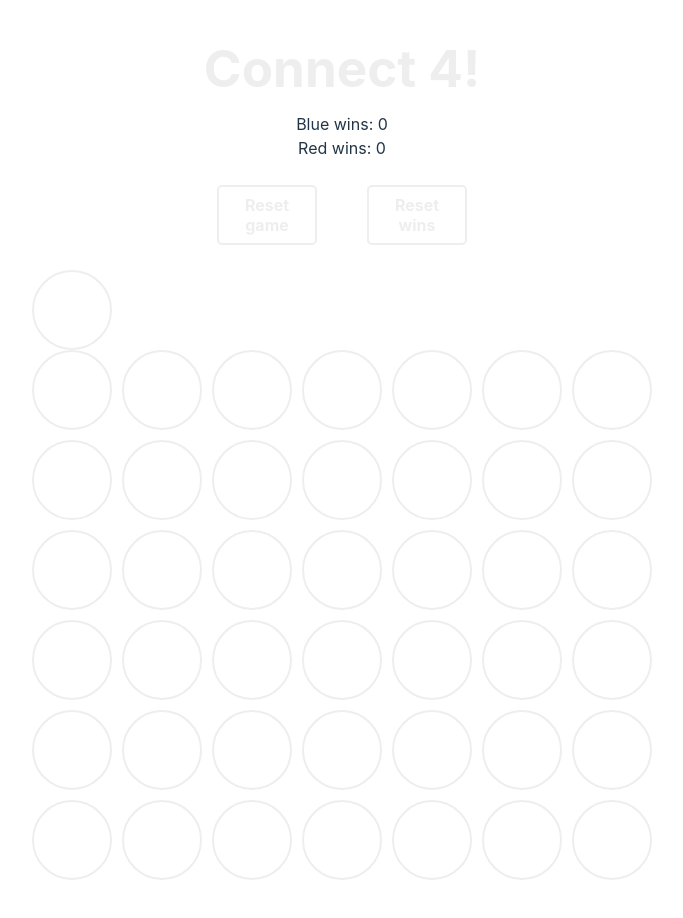
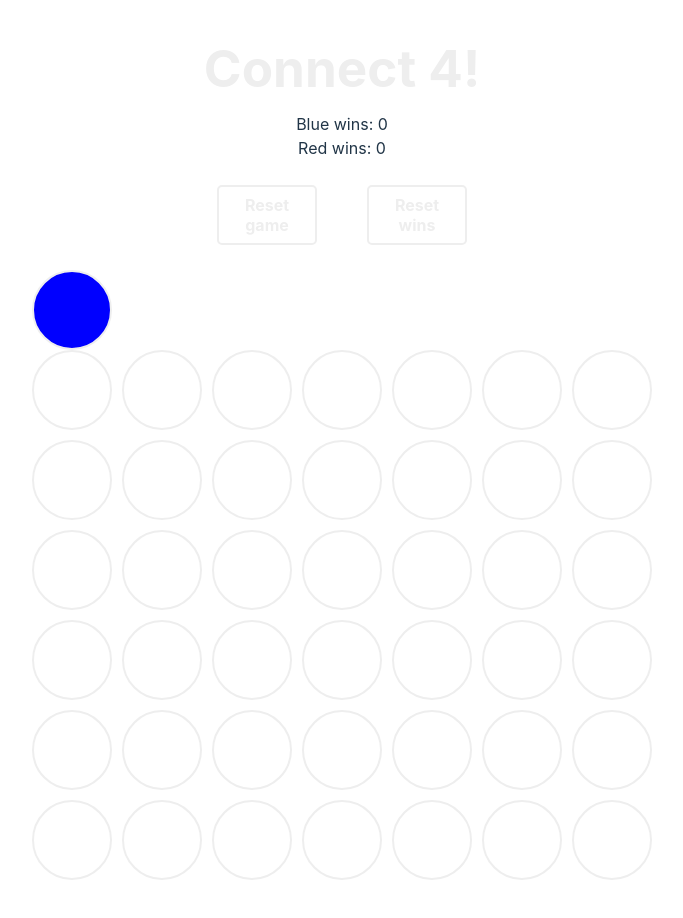
Before and after one commit to pepvicap/connect-4, a React (Vite) app: page / in a window 1280 px wide. Shown: the whole page, without its empty margins (298-981 px from the left). Built offline with nearby package versions, Linux system fonts and the light colour scheme.

Commit message:
Finish the game logic and animation. Pending general styles, BEM css/js methodology and reestructure the code.

```diff
--- a/src/App.css
+++ b/src/App.css
@@ -65,16 +65,6 @@ body {
   gap: 10px;
 }
 
-.square {
-  width: 80px;
-  height: 80px;
-  border: 2px solid #eee;
-  border-radius: 45px;
-  display: grid;
-  place-items: center;
-  cursor: pointer;
-}
-
 .turn {
   display: flex;
   justify-content: center;
@@ -84,25 +74,6 @@ body {
   border-radius: 10px;
 }
 
-.turn .square,
-.winner .square {
-  width: 70px;
-  height: 70px;
-  pointer-events: none;
-  border-color: transparent;
-}
-
-.square.is-selected {
-  background: #09f;
-}
-
-.square.blue {
-  background-color: blue;
-}
-
-.square.red {
-  background-color: red;
-}
 
 .winner {
   position: absolute;
@@ -135,3 +106,108 @@ body {
   border-radius: 10px;
   padding: 20px;
 }
+
+/* Testing */
+
+/* Animation keyframes */
+@keyframes drop {
+  0% {
+    opacity: 0;
+  }
+
+  50% {
+    opacity: 1;
+  }
+
+  100% {
+    opacity: 0;
+  }
+}
+
+.turn .cell,
+.winner .cell {
+  width: 70px;
+  height: 70px;
+  pointer-events: none;
+  border-color: transparent;
+}
+
+.cell {
+  width: 80px;
+  height: 80px;
+  border: 2px solid #eee;
+  border-radius: 45px;
+  display: grid;
+  place-items: center;
+  cursor: pointer;
+}
+
+.cell.blue {
+  background-color: blue;
+  transition-property: background-color;
+  transition-duration: .167s;
+  /* transition-delay: 0.835s; */
+}
+
+.cell.red {
+  background-color: red;
+  transition-property: background-color;
+  transition-duration: .167s;
+  /* transition-delay: 0.835s; */
+}
+
+.cell.blue::before {
+  background-color: blue;
+}
+
+.cell.red::before {
+  background-color: red;
+}
+
+.cell::before {
+  content: "";
+  position: absolute;
+  width: 80px;
+  height: 80px;
+  background-color: white;
+  border: 2px solid #eee;
+  transform-origin: bottom;
+  opacity: 0;
+  border-radius: 45px;
+}
+
+.cell.is-dropping::before {
+  animation-name: drop;
+  animation-fill-mode: forwards;
+}
+
+/* Modify when the animation has to start, in order to start when the previous one is finishing*/
+.cell.is-dropping.animation-0::before {
+  animation-delay: 0s;
+  animation-duration: 0.167s;
+}
+
+.cell.is-dropping.animation-1::before {
+  animation-delay: 0.167s;
+  animation-duration: 0.167s;
+}
+
+.cell.is-dropping.animation-2::before {
+  animation-delay: 0.334s;
+  animation-duration: 0.167s;
+}
+
+.cell.is-dropping.animation-3::before {
+  animation-delay: 0.501s;
+  animation-duration: 0.167s;
+}
+
+.cell.is-dropping.animation-4::before {
+  animation-delay: 0.668s;
+  animation-duration: 0.167s;
+}
+
+.cell.is-dropping.animation-5::before {
+  animation-delay: 0.835s;
+  animation-duration: 0.167s;
+}
--- a/src/App.jsx
+++ b/src/App.jsx
@@ -1,6 +1,6 @@
 import './App.css'
 import { WinnerModal } from './components/WinnerModal'
-import { useState } from 'react'
+import { useState, useRef } from 'react'
 import confetti from 'canvas-confetti'
 
 const TURNS = {
@@ -9,10 +9,13 @@ const TURNS = {
 }
 
 const Cell = ({ turnCell, gameCell, updateBoard, index }) => {
-  const cssTurnCell = turnCell === TURNS.blue ? 'blue is-selected' : turnCell === TURNS.red ? 'red is-selected' : ''
+  const cssTurnCell = turnCell === TURNS.blue ? 'blue' : turnCell === TURNS.red ? 'red' : ''
   const cssGameCell = gameCell === TURNS.blue ? 'blue' : gameCell === TURNS.red ? 'red' : ''
-  const handleClick = () => { updateBoard(index) }
-  return <span onClick={handleClick} className={`square ${cssGameCell} ${cssTurnCell}`}></span>
+
+  const cellRef = useRef(null)
+
+  const handleClick = () => { updateBoard(index, cellRef) }
+  return <span id={`cell-${index}`} ref={cellRef} onClick={handleClick} className={`cell ${cssGameCell} ${cssTurnCell}`}></span>
 }
 
 function App () {
@@ -23,7 +26,7 @@ function App () {
   })
   const [turn, setTurn] = useState(() => {
     const savedTurn = window.localStorage.getItem('turn')
-    return savedTurn || TURNS.X
+    return savedTurn || TURNS.blue
   })
 
   const [blueWins, setBlueWins] = useState(() => {
@@ -37,18 +40,70 @@ function App () {
   })
 
   const [winner, setWinner] = useState(null)
-  const updateBoard = (index) => {
+
+  const updateBoard = (index, cellRef) => {
     // check if cell is already occupied or if there is a winner
-    if (board[index] || winner) return
+    if (winner) return
+
+    // calculate column from index
+    const column = index % 7
+
+    // find the first occupied cell from the top in the column
+    let lowestUnoccupiedCellIndex = -1
+    let counter = 0
+    for (let i = column; i <= 35 + column; i += 7) {
+      if (board[i] !== null) {
+        lowestUnoccupiedCellIndex = i - 7
+        break
+      } else {
+        // add animation classes to the cell
+        const cell = document.getElementById(`cell-${i}`)
+        cell.classList.add('is-dropping', `animation-${counter}`)
+        const currentCounter = counter
+        counter++
+        // remove animation classes after 1 second
+        setTimeout(() => { // Modify this line
+          cell.classList.remove('is-dropping', `animation-${currentCounter}`)
+        }, 1000)
+      }
+    }
+
+    // if all cells in the column are unoccupied, set lowestUnoccupiedCellIndex to the bottom cell
+    if (lowestUnoccupiedCellIndex === -1) {
+      lowestUnoccupiedCellIndex = 35 + column
+    }
+
+    // calculate the delay regarding the last row
+    const row = Math.floor(lowestUnoccupiedCellIndex / 7)
+    const delay = row * 0.167
+    const cell = document.getElementById(`cell-${lowestUnoccupiedCellIndex}`)
+    cell.style.transitionDelay = `${delay}s`
+    setTimeout(() => { // Modify this line
+      cell.style.transitionDelay = ''
+    }, 1000)
+
+    // if the column is fully occupied, stop and return
+    if (lowestUnoccupiedCellIndex < column) return
 
     // update board
     const newBoard = [...board]
-    newBoard[index] = turn
+    newBoard[lowestUnoccupiedCellIndex] = turn
     setBoard(newBoard)
 
     // change turn
     const newTurn = turn === TURNS.blue ? TURNS.red : TURNS.blue
+    updateBeforeColor(turn === TURNS.blue ? 'blue' : 'red')
     setTurn(newTurn)
+
+    const boardGame = document.querySelectorAll('.game')
+    boardGame.forEach(game => {
+      game.style.pointerEvents = 'none'
+    })
+    setTimeout(() => {
+      boardGame.forEach(game => {
+        game.style.pointerEvents = 'auto'
+      })
+    }, 1000)
 
     // save to local storage
     window.localStorage.setItem('board', JSON.stringify(newBoard))
@@ -136,6 +191,19 @@ function App () {
     window.localStorage.removeItem('redWins')
   }
 
+  const updateBeforeColor = (color) => {
+    // Create a new style element
+    const style = document.createElement('style')
+
+    // Set the CSS text
+    style.textContent = `
+      .cell::before {
+        background-color: ${color};
+      }
+    `
+    // Append the style element to the document head
+    document.head.append(style)
+  }
   return (
     <>
     <main className='board'>
@@ -143,7 +211,8 @@ function App () {
     <p>Blue wins: {blueWins}</p>
     <p>Red wins: {redWins}</p>
     <button onClick={resetGame}>Reset game</button>
-    <button onClick={resetWins}>Reset wins</button>    <section>
+    <button onClick={resetWins}>Reset wins</button>
+    <section>
       <Cell turnCell={turn}></Cell>
     </section>
     <section className="game">
```
